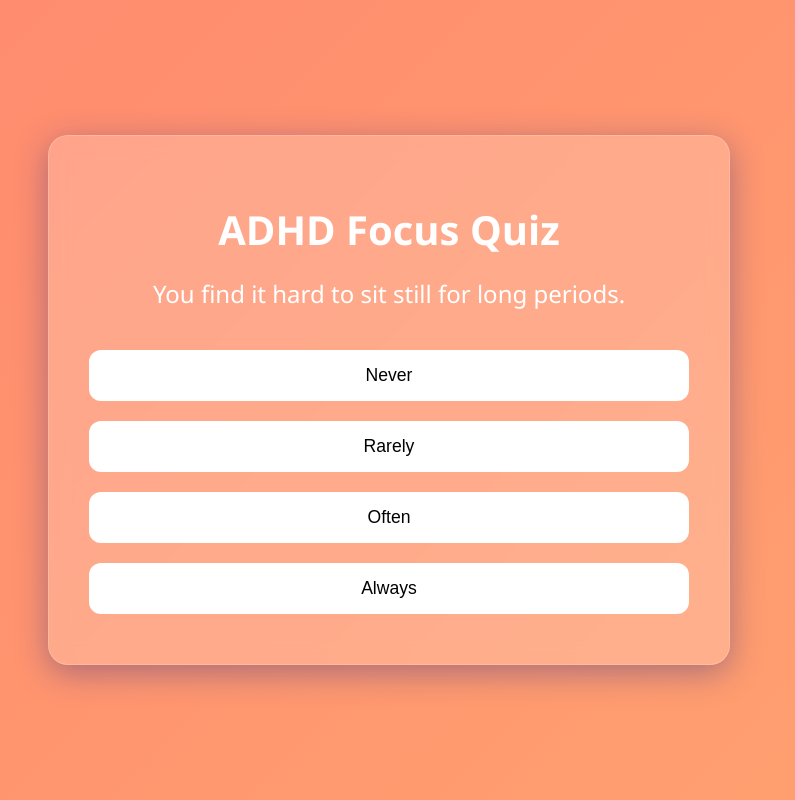
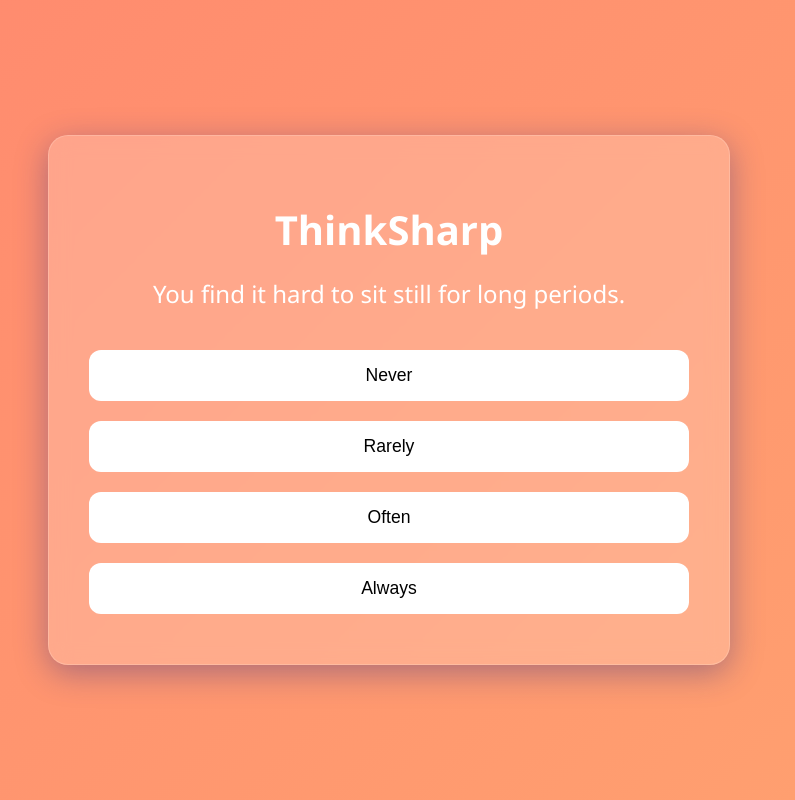
Before and after one commit to ThinkSharp-Adhd/ThinkSharp, a plain HTML site: page index.html in a window 1280 px wide. Shown: the whole page, without its empty margins (251-1046 px from the left). Drawn offline with Linux system fonts and the light colour scheme.

Commit message:
Update index.html

```diff
--- a/index.html
+++ b/index.html
@@ -3,7 +3,7 @@
 <head>
   <meta charset="UTF-8" />
   <meta name="viewport" content="width=device-width, initial-scale=1" />
-  <title>ADHD Focus Quiz</title>
+  <title>ThinkSharp</title>
   <style>
     body {
       margin: 0;
@@ -108,7 +108,7 @@
 </head>
 <body>
   <div id="quiz-container">
-    <h1>ADHD Focus Quiz</h1>
+    <h1>ThinkSharp</h1>
     <div id="quiz-content">
       <div class="question" id="question">Loading...</div>
       <button class="option" onclick="selectOption(0)">Option 1</button>
```
